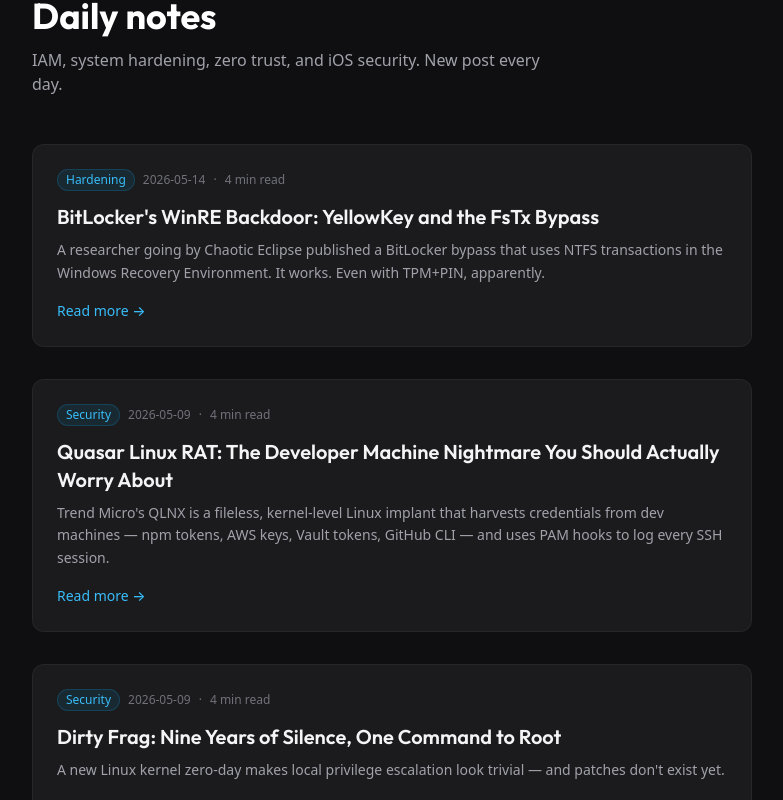
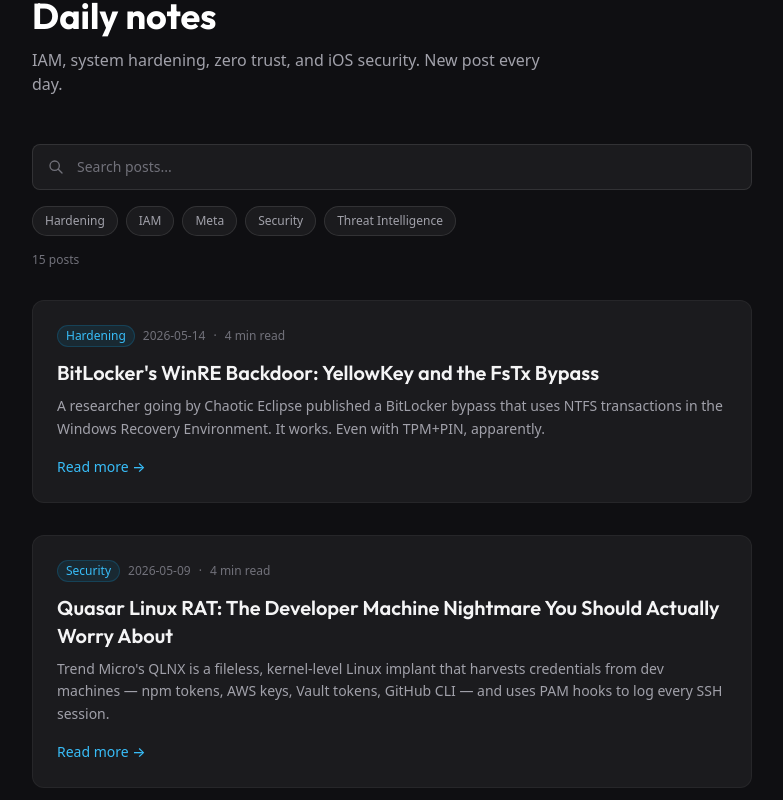
Before and after one commit to Nerdykidtech/Eddington_Tech, a Next.js app: page /blog in a window 1280 px wide. Shown: the part 193-993 px from the top of the page, without its empty margins (248-1031 px from the left). Built offline with nearby package versions, Linux system fonts and the light colour scheme.

Commit message:
Add search and load more functionality to blog
- Add BlogPostList client component with real-time search
- Add category filter pills for post filtering
- Implement load more pagination (6 posts per batch)
- Show results count and clear filters option

```diff
--- /dev/null
+++ b/app/blog/blog-post-list.tsx
@@ -0,0 +1,183 @@
+"use client";
+
+import { useState, useMemo } from "react";
+import Link from "next/link";
+import { Post } from "@/lib/posts";
+
+interface BlogPostListProps {
+  posts: Post[];
+  postsPerPage?: number;
+}
+
+export function BlogPostList({ posts, postsPerPage = 6 }: BlogPostListProps) {
+  const [searchQuery, setSearchQuery] = useState("");
+  const [selectedCategory, setSelectedCategory] = useState<string | null>(null);
+  const [visibleCount, setVisibleCount] = useState(postsPerPage);
+
+  // Extract unique categories
+  const categories = useMemo(() => {
+    const cats = new Set(posts.map((p) => p.category));
+    return Array.from(cats).sort();
+  }, [posts]);
+
+  // Filter posts based on search and category
+  const filteredPosts = useMemo(() => {
+    return posts.filter((post) => {
+      const matchesSearch =
+        searchQuery === "" ||
+        post.title.toLowerCase().includes(searchQuery.toLowerCase()) ||
+        post.excerpt.toLowerCase().includes(searchQuery.toLowerCase()) ||
+        post.category.toLowerCase().includes(searchQuery.toLowerCase());
+
+      const matchesCategory =
+        selectedCategory === null || post.category === selectedCategory;
+
+      return matchesSearch && matchesCategory;
+    });
+  }, [posts, searchQuery, selectedCategory]);
+
+  // Posts to display (with pagination)
+  const displayedPosts = filteredPosts.slice(0, visibleCount);
+  const hasMore = visibleCount < filteredPosts.length;
+
+  const handleLoadMore = () => {
+    setVisibleCount((prev) => prev + postsPerPage);
+  };
+
+  const handleCategoryClick = (category: string) => {
+    setSelectedCategory(selectedCategory === category ? null : category);
+    setVisibleCount(postsPerPage);
+  };
+
+  const clearFilters = () => {
+    setSearchQuery("");
+    setSelectedCategory(null);
+    setVisibleCount(postsPerPage);
+  };
+
+  return (
+    <div>
+      {/* Search and Filter Section */}
+      <div className="mb-8 space-y-4">
+        {/* Search Input */}
+        <div className="relative">
+          <input
+            type="text"
+            placeholder="Search posts..."
+            value={searchQuery}
+            onChange={(e) => {
+              setSearchQuery(e.target.value);
+              setVisibleCount(postsPerPage);
+            }}
+            className="w-full rounded-lg border border-white/10 bg-white/5 px-4 py-3 pl-11 text-sm text-zinc-100 placeholder:text-zinc-500 focus:border-brand-500/50 focus:outline-none focus:ring-1 focus:ring-brand-500/30 transition-all"
+          />
+          <svg
+            className="absolute left-4 top-1/2 h-4 w-4 -translate-y-1/2 text-zinc-500"
+            fill="none"
+            viewBox="0 0 24 24"
+            stroke="currentColor"
+          >
+            <path
+              strokeLinecap="round"
+              strokeLinejoin="round"
+              strokeWidth={2}
+              d="M21 21l-6-6m2-5a7 7 0 11-14 0 7 7 0 0114 0z"
+            />
+          </svg>
+        </div>
+
+        {/* Category Pills */}
+        <div className="flex flex-wrap gap-2">
+          {categories.map((category) => (
+            <button
+              key={category}
+              onClick={() => handleCategoryClick(category)}
+              className={`rounded-full border px-3 py-1.5 text-xs font-medium transition-all ${
+                selectedCategory === category
+                  ? "border-brand-500/40 bg-brand-500/20 text-brand-300"
+                  : "border-white/10 bg-white/5 text-zinc-400 hover:border-white/20 hover:bg-white/10 hover:text-zinc-300"
+              }`}
+            >
+              {category}
+              {selectedCategory === category && (
+                <span className="ml-1.5 text-brand-400">×</span>
+              )}
+            </button>
+          ))}
+          {(searchQuery || selectedCategory) && (
+            <button
+              onClick={clearFilters}
+              className="rounded-full border border-zinc-700 bg-transparent px-3 py-1.5 text-xs font-medium text-zinc-500 hover:text-zinc-300 transition-colors"
+            >
+              Clear filters
+            </button>
+          )}
+        </div>
+
+        {/* Results count */}
+        <p className="text-xs text-zinc-500">
+          {filteredPosts.length === posts.length
+            ? `${posts.length} posts`
+            : `Showing ${filteredPosts.length} of ${posts.length} posts`}
+        </p>
+      </div>
+
+      {/* Posts List */}
+      {filteredPosts.length === 0 ? (
+        <div className="rounded-xl border border-white/5 bg-white/5 p-12 text-center">
+          <p className="text-zinc-400">No posts found matching your search.</p>
+          <button
+            onClick={clearFilters}
+            className="mt-4 text-sm font-medium text-brand-400 hover:text-brand-300 transition-colors"
+          >
+            Clear filters →
+          </button>
+        </div>
+      ) : (
+        <div className="space-y-8">
+          {displayedPosts.map((post) => (
+            <article
+              key={post.slug}
+              className="rounded-xl border border-white/5 bg-white/5 p-6 hover:border-brand-500/30 transition-all"
+            >
+              <div className="flex flex-wrap items-center gap-2 text-xs text-zinc-500 mb-3">
+                <span className="rounded-full border border-brand-500/20 bg-brand-500/10 px-2 py-0.5 text-brand-400">
+                  {post.category}
+                </span>
+                <span>{post.date}</span>
+                <span>·</span>
+                <span>{post.readTime} read</span>
+              </div>
+              <Link href={`/blog/${post.slug}`} className="group">
+                <h2 className="font-display text-xl font-semibold text-zinc-100 group-hover:text-brand-400 transition-colors">
+                  {post.title}
+                </h2>
+              </Link>
+              <p className="mt-2 text-sm text-zinc-400 leading-relaxed">
+                {post.excerpt}
+              </p>
+              <Link
+                href={`/blog/${post.slug}`}
+                className="mt-4 inline-block text-sm font-medium text-brand-400 hover:text-brand-300 transition-colors"
+              >
+                Read more →
+              </Link>
+            </article>
+          ))}
+        </div>
+      )}
+
+      {/* Load More Button */}
+      {hasMore && (
+        <div className="mt-10 text-center">
+          <button
+            onClick={handleLoadMore}
+            className="rounded-lg border border-white/10 bg-white/5 px-6 py-3 text-sm font-medium text-zinc-300 transition-all hover:border-brand-500/30 hover:bg-white/10 hover:text-white"
+          >
+            Load more ({filteredPosts.length - visibleCount} remaining)
+          </button>
+        </div>
+      )}
+    </div>
+  );
+}
--- a/app/blog/page.tsx
+++ b/app/blog/page.tsx
@@ -1,4 +1,5 @@
 import Link from "next/link";
+import { BlogPostList } from "@/app/blog/blog-post-list";
 import { posts } from "@/lib/posts";
 
 export const metadata = {
@@ -65,35 +66,7 @@
           </p>
         </header>
 
-        <div className="space-y-8">
-          {posts.map((post) => (
-            <article
-              key={post.slug}
-              className="rounded-xl border border-white/5 bg-white/5 p-6 hover:border-brand-500/30 transition-all"
-            >
-              <div className="flex flex-wrap items-center gap-2 text-xs text-zinc-500 mb-3">
-                <span className="rounded-full border border-brand-500/20 bg-brand-500/10 px-2 py-0.5 text-brand-400">
-                  {post.category}
-                </span>
-                <span>{post.date}</span>
-                <span>·</span>
-                <span>{post.readTime} read</span>
-              </div>
-              <Link href={`/blog/${post.slug}`} className="group">
-                <h2 className="font-display text-xl font-semibold text-zinc-100 group-hover:text-brand-400 transition-colors">
-                  {post.title}
-                </h2>
-              </Link>
-              <p className="mt-2 text-sm text-zinc-400 leading-relaxed">{post.excerpt}</p>
-              <Link
-                href={`/blog/${post.slug}`}
-                className="mt-4 inline-block text-sm font-medium text-brand-400 hover:text-brand-300 transition-colors"
-              >
-                Read more →
-              </Link>
-            </article>
-          ))}
-        </div>
+        <BlogPostList posts={posts} />
       </div>
     </>
   );
```
